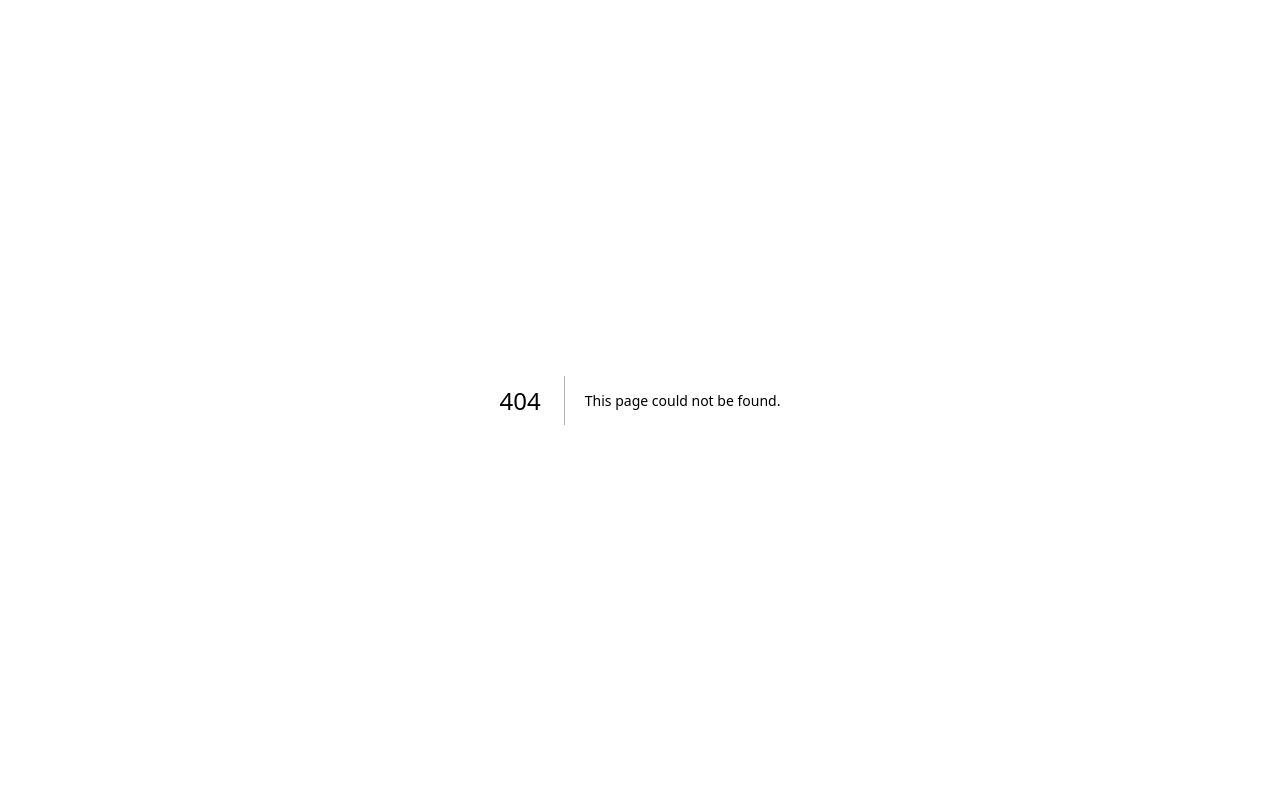
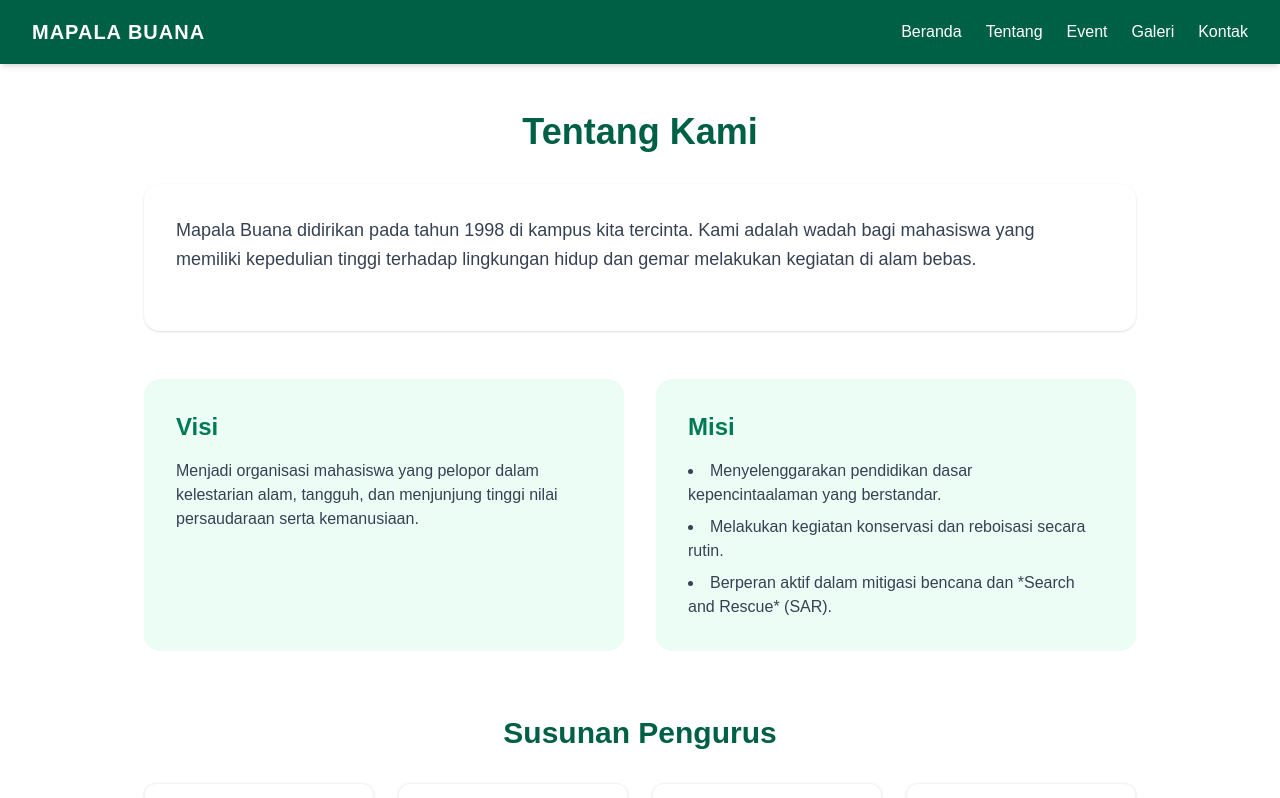
Before and after one commit to mhdfrhn13/web-mapala, a Next.js app: page /tentang in a window 1280 px wide. Before the commit this address had no page. Shown: the top 798 px of the page. Built offline with nearby package versions, Linux system fonts and the light colour scheme.

Commit message:
initiate project

```diff
--- /dev/null
+++ b/app/event/page.js
@@ -0,0 +1,44 @@
+export default function Event() {
+  const events = [
+    {
+      title: "Pendakian Massal Gn. Gede",
+      date: "15 Agustus 2026",
+      status: "Akan Datang",
+    },
+    {
+      title: "Latihan Gabungan Water Rescue",
+      date: "20 September 2026",
+      status: "Akan Datang",
+    },
+    { title: "Aksi Bersih Pantai", date: "5 Juni 2026", status: "Selesai" },
+  ];
+
+  return (
+    <div className="max-w-5xl mx-auto py-12 px-4">
+      <h1 className="text-4xl font-bold text-emerald-800 mb-8 text-center">
+        Agenda & Event
+      </h1>
+
+      <div className="space-y-6">
+        {events.map((agenda, index) => (
+          <div
+            key={index}
+            className="bg-white p-6 rounded-xl shadow-sm border-l-4 border-emerald-600 flex flex-col md:flex-row justify-between items-start md:items-center"
+          >
+            <div>
+              <h2 className="text-2xl font-bold text-gray-800 mb-2">
+                {agenda.title}
+              </h2>
+              <p className="text-gray-500 font-medium">{agenda.date}</p>
+            </div>
+            <span
+              className={`mt-4 md:mt-0 px-4 py-1 rounded-full text-sm font-semibold ${agenda.status === "Selesai" ? "bg-gray-200 text-gray-600" : "bg-emerald-100 text-emerald-700"}`}
+            >
+              {agenda.status}
+            </span>
+          </div>
+        ))}
+      </div>
+    </div>
+  );
+}
--- /dev/null
+++ b/app/galeri/page.js
@@ -0,0 +1,30 @@
+export default function Galeri() {
+  return (
+    <div className="max-w-6xl mx-auto py-12 px-4">
+      <h1 className="text-4xl font-bold text-emerald-800 mb-8 text-center">
+        Galeri Kegiatan
+      </h1>
+
+      {/* Grid untuk foto menggunakan Tailwind Grid */}
+      <div className="grid grid-cols-1 sm:grid-cols-2 md:grid-cols-3 gap-4">
+        {[1, 2, 3, 4, 5, 6].map((item) => (
+          <div
+            key={item}
+            className="group relative w-full h-64 bg-gray-200 rounded-xl overflow-hidden cursor-pointer"
+          >
+            {/* Tempat untuk gambar (placeholder) */}
+            <div className="w-full h-full bg-emerald-200 flex items-center justify-center text-emerald-600 transition-transform duration-300 group-hover:scale-110">
+              <span className="font-semibold">Foto Dokumentasi {item}</span>
+            </div>
+            {/* Overlay */}
+            <div className="absolute inset-0 bg-black bg-opacity-0 group-hover:bg-opacity-40 transition-all duration-300 flex items-center justify-center">
+              <p className="text-white opacity-0 group-hover:opacity-100 font-medium">
+                Lihat Detail
+              </p>
+            </div>
+          </div>
+        ))}
+      </div>
+    </div>
+  );
+}
--- /dev/null
+++ b/app/kontak/page.js
@@ -0,0 +1,67 @@
+export default function Kontak() {
+  return (
+    <div className="max-w-4xl mx-auto py-12 px-4">
+      <h1 className="text-4xl font-bold text-emerald-800 mb-8 text-center">
+        Hubungi Kami
+      </h1>
+
+      <div className="grid md:grid-cols-2 gap-12 bg-white p-8 rounded-2xl shadow-sm">
+        {/* Informasi Kontak */}
+        <div>
+          <h2 className="text-2xl font-semibold text-gray-800 mb-6">
+            Sekretariat Mapala Buana
+          </h2>
+          <div className="space-y-4 text-gray-600">
+            <p>
+              <strong>Alamat:</strong>
+              <br />
+              Gedung Pusat Kegiatan Mahasiswa (PKM) Lt. 2,
+              <br />
+              Jalan Kampus Hijau No. 1, Kota
+            </p>
+            <p>
+              <strong>Email:</strong>
+              <br />
+              halo@mapalabuana.com
+            </p>
+            <p>
+              <strong>Instagram:</strong>
+              <br />
+              @mapala_buana
+            </p>
+          </div>
+        </div>
+
+        {/* Form Kontak */}
+        <form className="space-y-4">
+          <div>
+            <label className="block text-sm font-medium text-gray-700 mb-1">
+              Nama Lengkap
+            </label>
+            <input
+              type="text"
+              className="w-full px-4 py-2 border border-gray-300 rounded-lg focus:ring-2 focus:ring-emerald-500 focus:border-emerald-500 outline-none"
+              placeholder="Masukkan nama..."
+            />
+          </div>
+          <div>
+            <label className="block text-sm font-medium text-gray-700 mb-1">
+              Pesan
+            </label>
+            <textarea
+              rows="4"
+              className="w-full px-4 py-2 border border-gray-300 rounded-lg focus:ring-2 focus:ring-emerald-500 focus:border-emerald-500 outline-none"
+              placeholder="Tuliskan pesan Anda di sini..."
+            ></textarea>
+          </div>
+          <button
+            type="button"
+            className="w-full bg-emerald-700 text-white font-bold py-3 rounded-lg hover:bg-emerald-800 transition-colors"
+          >
+            Kirim Pesan
+          </button>
+        </form>
+      </div>
+    </div>
+  );
+}
--- a/app/layout.js
+++ b/app/layout.js
@@ -1,28 +1,21 @@
-import { Geist, Geist_Mono } from "next/font/google";
 import "./globals.css";
-
-const geistSans = Geist({
-  variable: "--font-geist-sans",
-  subsets: ["latin"],
-});
-
-const geistMono = Geist_Mono({
-  variable: "--font-geist-mono",
-  subsets: ["latin"],
-});
+import Navbar from "../components/Navbar";
 
 export const metadata = {
-  title: "Create Next App",
-  description: "Generated by create next app",
+  title: "Mapala Buana - Organisasi Pecinta Alam",
+  description: "Website resmi Mahasiswa Pecinta Alam Buana",
 };
 
 export default function RootLayout({ children }) {
   return (
-    <html
-      lang="en"
-      className={`${geistSans.variable} ${geistMono.variable} h-full antialiased`}
-    >
-      <body className="min-h-full flex flex-col">{children}</body>
+    <html lang="id">
+      <body className="bg-gray-50 text-gray-800 min-h-screen flex flex-col">
+        <Navbar />
+        <main className="flex-grow">{children}</main>
+        <footer className="bg-emerald-900 text-emerald-100 text-center py-6 mt-12">
+          <p>&copy; {new Date().getFullYear()} Mapala Buana. Salam Lestari!</p>
+        </footer>
+      </body>
     </html>
   );
 }
--- /dev/null
+++ b/app/tentang/page.js
@@ -0,0 +1,59 @@
+export default function Tentang() {
+  return (
+    <div className="max-w-5xl mx-auto py-12 px-4">
+      <h1 className="text-4xl font-bold text-emerald-800 mb-8 text-center">
+        Tentang Kami
+      </h1>
+
+      <div className="bg-white p-8 rounded-2xl shadow-sm mb-12">
+        <p className="text-lg text-gray-700 leading-relaxed mb-6">
+          Mapala Buana didirikan pada tahun 1998 di kampus kita tercinta. Kami
+          adalah wadah bagi mahasiswa yang memiliki kepedulian tinggi terhadap
+          lingkungan hidup dan gemar melakukan kegiatan di alam bebas.
+        </p>
+      </div>
+
+      <div className="grid md:grid-cols-2 gap-8 mb-16">
+        <div className="bg-emerald-50 p-8 rounded-2xl">
+          <h2 className="text-2xl font-bold text-emerald-700 mb-4">Visi</h2>
+          <p className="text-gray-700">
+            Menjadi organisasi mahasiswa yang pelopor dalam kelestarian alam,
+            tangguh, dan menjunjung tinggi nilai persaudaraan serta kemanusiaan.
+          </p>
+        </div>
+        <div className="bg-emerald-50 p-8 rounded-2xl">
+          <h2 className="text-2xl font-bold text-emerald-700 mb-4">Misi</h2>
+          <ul className="list-disc list-inside text-gray-700 space-y-2">
+            <li>
+              Menyelenggarakan pendidikan dasar kepencintaalaman yang
+              berstandar.
+            </li>
+            <li>Melakukan kegiatan konservasi dan reboisasi secara rutin.</li>
+            <li>
+              Berperan aktif dalam mitigasi bencana dan *Search and Rescue*
+              (SAR).
+            </li>
+          </ul>
+        </div>
+      </div>
+
+      <h2 className="text-3xl font-bold text-emerald-800 mb-8 text-center">
+        Susunan Pengurus
+      </h2>
+      <div className="grid grid-cols-2 md:grid-cols-4 gap-6 text-center">
+        {["Ketua Umum", "Sekretaris", "Bendahara", "Ketua Operasional"].map(
+          (jabatan, index) => (
+            <div
+              key={index}
+              className="bg-white p-4 rounded-xl shadow-sm border border-gray-100"
+            >
+              <div className="w-20 h-20 bg-emerald-200 rounded-full mx-auto mb-4"></div>
+              <h3 className="font-bold text-gray-800">Anggota {index + 1}</h3>
+              <p className="text-sm text-emerald-600">{jabatan}</p>
+            </div>
+          ),
+        )}
+      </div>
+    </div>
+  );
+}
--- /dev/null
+++ b/components/Navbar.jsx
@@ -0,0 +1,51 @@
+import Link from "next/link";
+
+export default function Navbar() {
+  return (
+    <nav className="bg-emerald-800 text-white shadow-md sticky top-0 z-50">
+      <div className="max-w-7xl mx-auto px-4 sm:px-6 lg:px-8">
+        <div className="flex items-center justify-between h-16">
+          <div className="flex items-center">
+            <Link href="/" className="font-bold text-xl tracking-wider">
+              MAPALA BUANA
+            </Link>
+          </div>
+          <div className="hidden md:block">
+            <div className="ml-10 flex items-baseline space-x-6">
+              <Link
+                href="/"
+                className="hover:text-emerald-300 transition-colors"
+              >
+                Beranda
+              </Link>
+              <Link
+                href="/tentang"
+                className="hover:text-emerald-300 transition-colors"
+              >
+                Tentang
+              </Link>
+              <Link
+                href="/event"
+                className="hover:text-emerald-300 transition-colors"
+              >
+                Event
+              </Link>
+              <Link
+                href="/galeri"
+                className="hover:text-emerald-300 transition-colors"
+              >
+                Galeri
+              </Link>
+              <Link
+                href="/kontak"
+                className="hover:text-emerald-300 transition-colors"
+              >
+                Kontak
+              </Link>
+            </div>
+          </div>
+        </div>
+      </div>
+    </nav>
+  );
+}
```
Also changed, not shown: app/page.js (+50 -55 lines).
